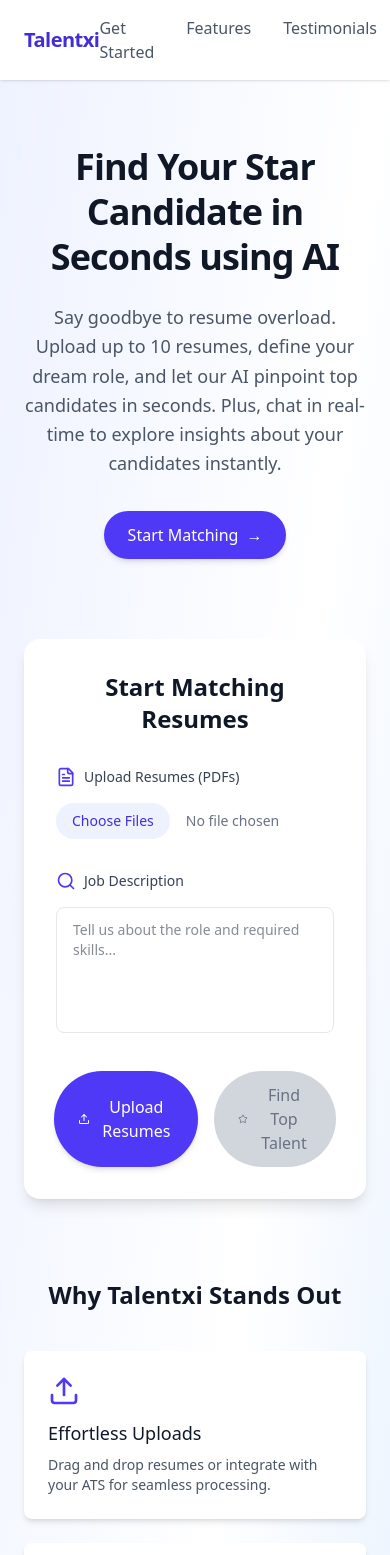
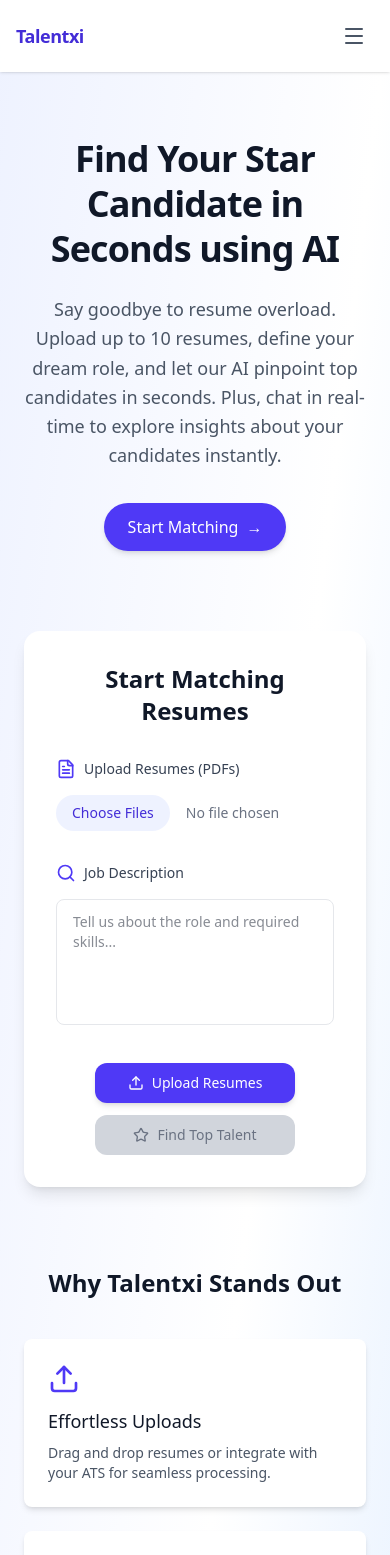
Before and after one commit to harsh34k/Talentxi, a React app: page / in a window 390 px wide. Shown: the top 1555 px of the page. Built offline with nearby package versions, Linux system fonts and the light colour scheme; the HTML template or start-up script is replaced by a standard one.

Commit message:
improved responsiveness of headers and buttons

```diff
--- a/src/App.tsx
+++ b/src/App.tsx
@@ -3,6 +3,7 @@
 import { motion } from "framer-motion";
 import { Upload, FileText, Search, MessageCircle, Star } from "lucide-react";
 import { getVercelOidcToken } from "@vercel/functions/oidc";
+import { Menu, X } from 'lucide-react';
 
 interface Candidate {
   id: string;
@@ -33,7 +34,8 @@
   const [error, setError] = useState<string | null>(null);
   const [isUploaded, setIsUploaded] = useState(false);
   const [isCandidatesFetched, setIsCandidatesFetched] = useState(false);
-  const topCandidatesRef = useRef<HTMLDivElement>(null); // Ref for Top Matches section
+  const topCandidatesRef = useRef<HTMLDivElement>(null);
+  const [isMenuOpen, setIsMenuOpen] = useState(false);
 
   // Scroll to Top Matches when candidates are fetched
   useEffect(() => {
@@ -149,10 +151,14 @@
       ></div>
 
       {/* Header */}
-      <header className="sticky top-0 bg-white/95 backdrop-blur-lg py-4 px-6 lg:px-12 z-20 shadow-sm">
+      <header className="sticky top-0 bg-white/95 backdrop-blur-lg py-4 px-4 sm:px-6 lg:px-12 z-20 shadow-sm">
         <div className="max-w-7xl mx-auto flex justify-between items-center">
-          <h1 className="text-xl font-semibold text-indigo-700 tracking-tight">Talentxi</h1>
-          <nav className="flex space-x-8">
+          <h1 className="text-lg sm:text-xl font-semibold text-indigo-700 tracking-tight">
+            Talentxi
+          </h1>
+
+          {/* Desktop Navigation */}
+          <nav className="hidden md:flex space-x-6 lg:space-x-8">
             <a href="#get-started" className="text-gray-600 hover:text-indigo-700 font-medium transition-colors">
               Get Started
             </a>
@@ -163,7 +169,43 @@
               Testimonials
             </a>
           </nav>
+
+          {/* Mobile Menu Button */}
+          <button
+            onClick={() => setIsMenuOpen(!isMenuOpen)}
+            className="md:hidden p-2 text-gray-600 hover:text-indigo-700 transition-colors"
+            aria-label="Toggle menu"
+          >
+            {isMenuOpen ? <X className="w-6 h-6" /> : <Menu className="w-6 h-6" />}
+          </button>
         </div>
+
+        {/* Mobile Navigation */}
+        {isMenuOpen && (
+          <nav className="md:hidden mt-4 pb-4 flex flex-col space-y-3 border-t pt-4">
+            <a
+              href="#get-started"
+              onClick={() => setIsMenuOpen(false)}
+              className="text-gray-600 hover:text-indigo-700 font-medium transition-colors px-2 py-1"
+            >
+              Get Started
+            </a>
+            <a
+              href="#features"
+              onClick={() => setIsMenuOpen(false)}
+              className="text-gray-600 hover:text-indigo-700 font-medium transition-colors px-2 py-1"
+            >
+              Features
+            </a>
+            <a
+              href="#testimonials"
+              onClick={() => setIsMenuOpen(false)}
+              className="text-gray-600 hover:text-indigo-700 font-medium transition-colors px-2 py-1"
+            >
+              Testimonials
+            </a>
+          </nav>
+        )}
       </header>
 
       {/* Main Content */}
@@ -202,7 +244,7 @@
           {error && <p className="text-red-500 text-center font-medium">{error}</p>}
           <div className="grid lg:grid-cols-2 gap-8">
             <div className="space-y-4">
-              <label className="block text-sm font-medium text-gray-700 flex items-center">
+              <label className=" text-sm font-medium text-gray-700 flex items-center ">
                 <FileText className="w-5 h-5 mr-2 text-indigo-600" /> Upload Resumes (PDFs)
               </label>
               <input
@@ -225,46 +267,48 @@
               />
             </div>
           </div>
-          <div className="flex justify-center space-x-4">
+          <div className="flex flex-col sm:flex-row gap-3 w-full sm:w-auto justify-center items-center">
+            {/* Upload Button */}
             <motion.button
               onClick={handleUpload}
               disabled={isUploading}
-              whileHover={{ scale: isUploading ? 1 : 1.05 }}
-              whileTap={{ scale: isUploading ? 1 : 0.95 }}
-              className={`px-6 py-3 rounded-full font-medium text-white flex items-center justify-center ${isUploading
-                ? "bg-gray-400 cursor-not-allowed"
-                : "bg-indigo-600 hover:bg-indigo-700 shadow-md"
+              whileHover={{ scale: !isUploading ? 1.03 : 1 }}
+              whileTap={{ scale: !isUploading ? 0.97 : 1 }}
+              className={`w-full max-w-[200px] sm:w-auto px-4 py-2.5 sm:px-5 sm:py-3 rounded-xl font-medium flex items-center justify-center text-sm sm:text-base transition-all ${isUploading
+                ? "bg-gray-300 text-gray-500 cursor-not-allowed"
+                : "bg-indigo-600 text-white hover:bg-indigo-700 shadow-md"
                 }`}
             >
               {isUploading ? (
                 <div className="flex items-center">
-                  <div className="w-5 h-5 mr-2 border-2 border-white border-t-transparent rounded-full animate-spin"></div>
+                  <div className="w-4 h-4 sm:w-5 sm:h-5 mr-2 border-2 border-white border-t-transparent rounded-full animate-spin"></div>
                   Uploading...
                 </div>
               ) : (
                 <>
-                  <Upload className="w-5 h-5 mr-2" /> Upload Resumes
+                  <Upload className="w-4 h-4 sm:w-5 sm:h-5 mr-2" /> Upload Resumes
                 </>
               )}
             </motion.button>
+            {/* Find Top Talent Button */}
             <motion.button
               onClick={handleGetStarted}
               disabled={isFetchingCandidates || !isUploaded}
-              whileHover={{ scale: isUploaded && !isFetchingCandidates ? 1.05 : 1 }}
-              whileTap={{ scale: isUploaded && !isFetchingCandidates ? 0.95 : 1 }}
-              className={`px-6 py-3 rounded-full font-medium flex items-center justify-center ${isFetchingCandidates || !isUploaded
+              whileHover={{ scale: isUploaded && !isFetchingCandidates ? 1.03 : 1 }}
+              whileTap={{ scale: isUploaded && !isFetchingCandidates ? 0.97 : 1 }}
+              className={`w-full max-w-[200px] sm:w-auto px-4 py-2.5 sm:px-5 sm:py-3 rounded-xl font-medium flex items-center justify-center text-sm sm:text-base transition-all ${isFetchingCandidates || !isUploaded
                 ? "bg-gray-300 text-gray-500 cursor-not-allowed"
                 : "bg-indigo-100 text-indigo-700 hover:bg-indigo-200 shadow-md"
                 }`}
             >
               {isFetchingCandidates ? (
                 <div className="flex items-center">
-                  <div className="w-5 h-5 mr-2 border-2 border-indigo-700 border-t-transparent rounded-full animate-spin"></div>
+                  <div className="w-4 h-4 sm:w-5 sm:h-5 mr-2 border-2 border-indigo-700 border-t-transparent rounded-full animate-spin"></div>
                   Processing...
                 </div>
               ) : (
                 <>
-                  <Star className="w-5 h-5 mr-2" /> Find Top Talent
+                  <Star className="w-4 h-4 sm:w-5 sm:h-5 mr-2" /> Find Top Talent
                 </>
               )}
             </motion.button>
```
